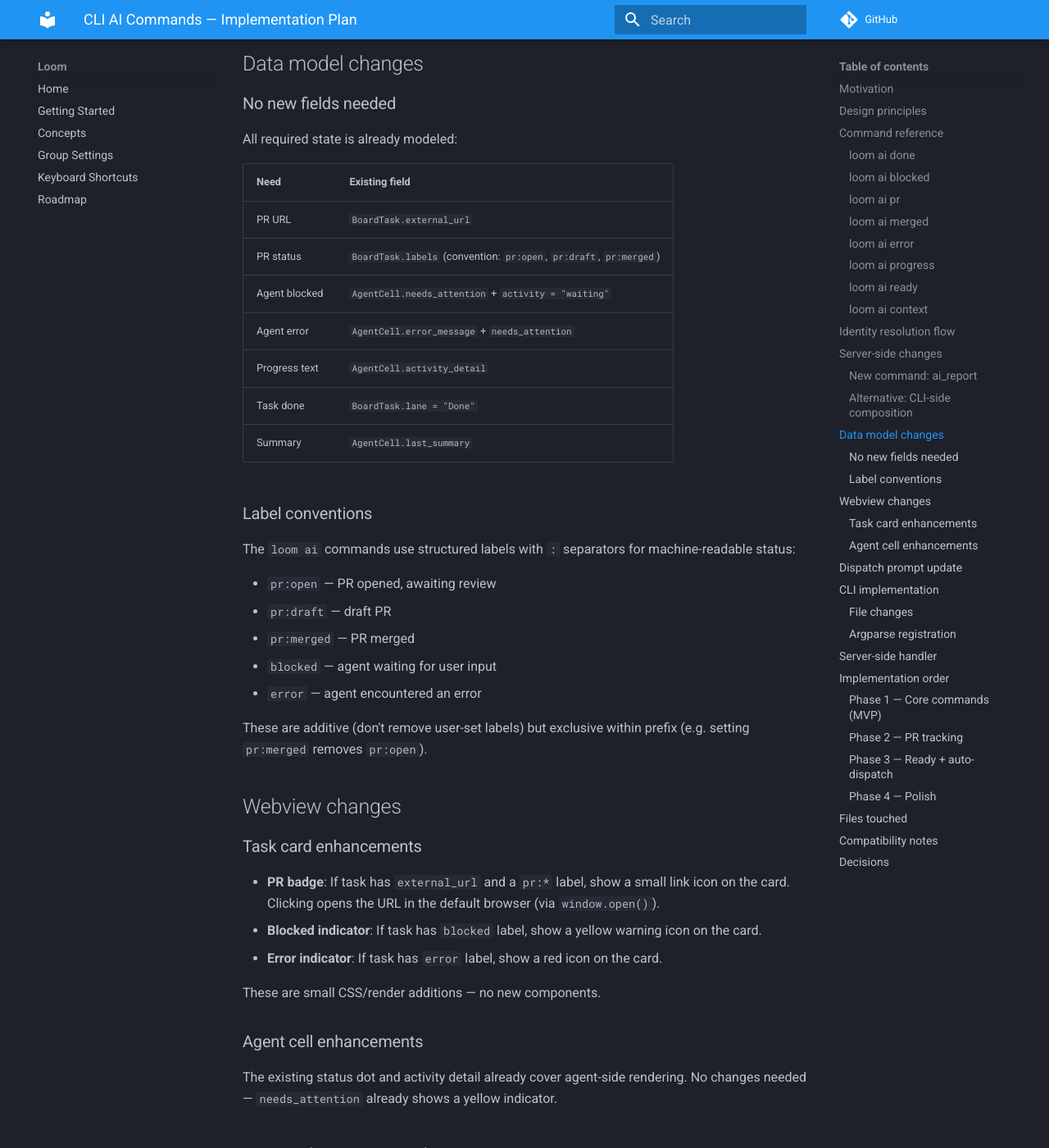
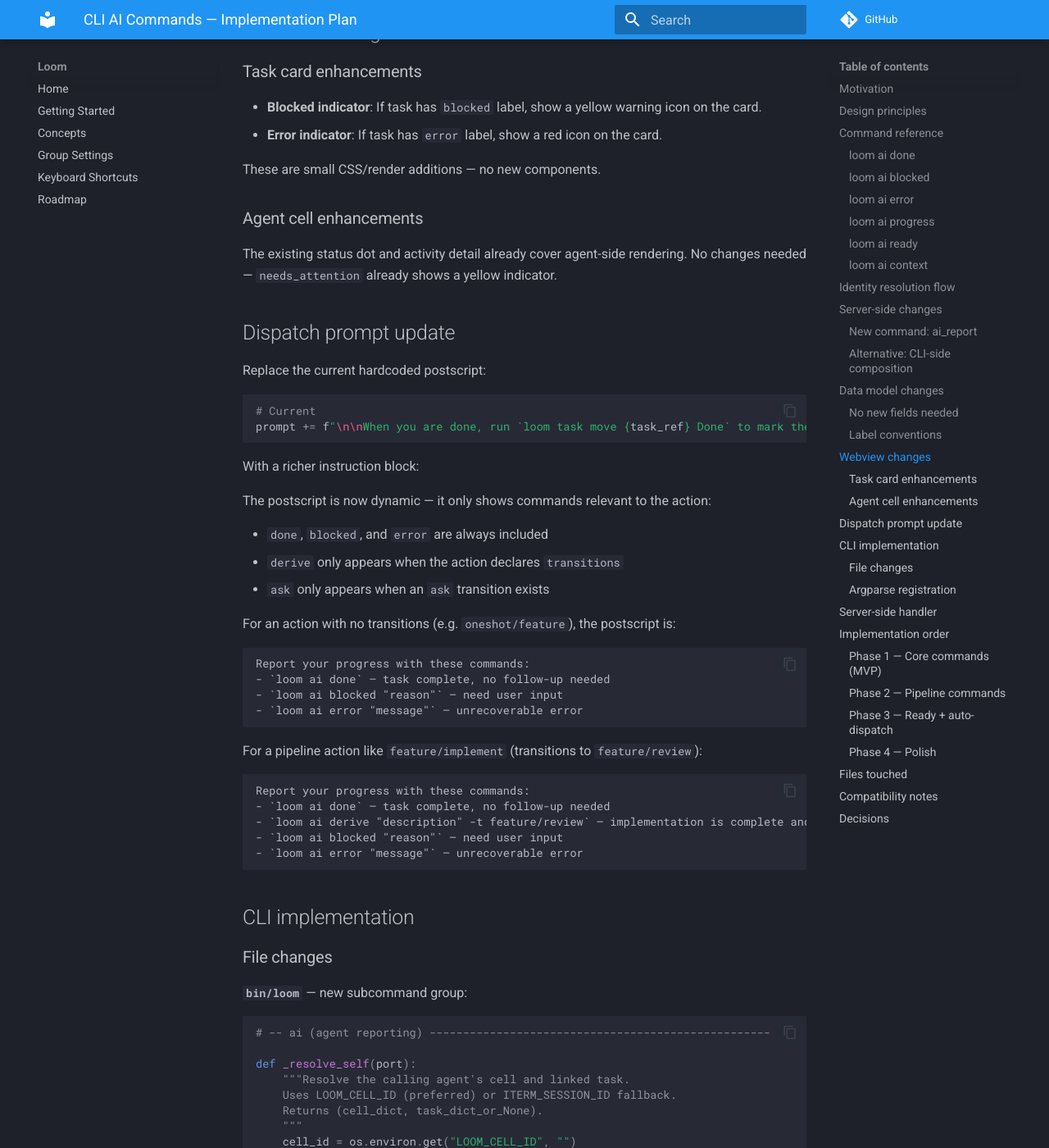
Before and after one commit to runtorque/torque, an MkDocs documentation site: the page built from docs/cli_ai_commands.md, in a window 1280 px wide and 1400 px high, scrolled down 6420 px. Shown: the whole window at 82% size. Built offline with MkDocs 1.6.1 and Material for MkDocs 9.7.7, drawn with Linux system fonts in a browser that asks for light colours; comment, search, counter and statistics services are not loaded; some of the changed text lies outside the part shown.

Commit message:
docs: update for namespaced actions, removed pr/merged commands, paste fix
CLAUDE.md:
- actions.py: document subdirectory namespace support (os.walk)
- bridge.py: document bracketed paste mode workaround in send_text
- server.py: document namespaced action save, cell.directory base_dir,
  dynamic postscript (derive/ask conditional on transitions)
- Remove pr/merged from loom ai command list and label conventions
- Note .loom/worktrees/ gitignore (not .loom/)
- board.js: draft preserved across WS re-renders
- actions.js: / allowed in name sanitizer

cli_ai_commands.md:
- Remove pr and merged command sections, code, argparse, and handler
- Remove pr:* label conventions and PR badge references
- Update ai_report payload (no url/draft fields)
- Update postscript section with dynamic behavior
- Update implementation phases

workflow-automation.md:
- Update action format example to new prompt-only style with transitions
- Update field reference (prompt replaces task/instructions/context/criteria)
- Update starter actions list (5 namespaced actions)
- Note pipeline support via transitions

Co-Authored-By: Claude Opus 4.6 (1M context) <noreply@anthropic.com>

````diff
--- a/docs/cli_ai_commands.md
+++ b/docs/cli_ai_commands.md
@@ -63,51 +63,6 @@ loom ai blocked REASON [TASK]
 ```bash
 loom ai blocked "Need credentials for staging database"
 loom ai blocked "Design decision: should we use REST or GraphQL?"
-```
-
----
-
-### `loom ai pr`
-
-Agent opened a pull request.
-
-```
-loom ai pr URL [--draft] [TASK]
-```
-
-**Effects:**
-- Stores URL in `external_url` on linked task
-- Adds label `pr:open` (or `pr:draft` if `--draft`) to task, removes stale `pr:*` labels
-- Sets agent `activity_detail = "PR opened: {url_short}"`
-- Triggers notification
-
-**Example:**
-```bash
-loom ai pr https://github.com/org/repo/pull/42
-loom ai pr https://github.com/org/repo/pull/42 --draft
-```
-
----
-
-### `loom ai merged`
-
-Agent merged or confirmed a PR was merged.
-
-```
-loom ai merged [URL] [TASK]
-```
-
-**Effects:**
-- Moves linked task to `Done` lane
-- If URL provided, stores/updates `external_url` on task
-- Replaces `pr:open`/`pr:draft` label with `pr:merged`
-- Clears agent activity fields
-- Triggers notification
-
-**Example:**
-```bash
-loom ai merged
-loom ai merged https://github.com/org/repo/pull/42
 ```
 
 ---
@@ -249,7 +204,7 @@ loom ai <subcommand> [args]
             context)              "ambiguous, specify TASK")
 ```
 
-For commands where a task is optional (`progress`, `context`), missing task is fine. For commands where a task is required (`done`, `merged`, `pr`), die if no task is linked.
+For commands where a task is optional (`progress`, `context`), missing task is fine. For commands where a task is required (`done`), die if no task is linked.
 
 The explicit `TASK` positional arg (slug or ID) is always accepted as an override for disambiguation.
 
@@ -263,11 +218,9 @@ A single server command handles all `loom ai` subcommands. The CLI translates ea
 {
   "cmd": "ai_report",
   "cell_id": "...",
-  "action": "done|blocked|pr|merged|error|progress|ready",
+  "action": "done|blocked|error|progress|ready|derive|ask",
   "message": "...",
-  "task_id": "...",
-  "url": "...",
-  "draft": false
+  "task_id": "..."
 }
 ```
 
@@ -306,8 +259,6 @@ All required state is already modeled:
 
 | Need | Existing field |
 |---|---|
-| PR URL | `BoardTask.external_url` |
-| PR status | `BoardTask.labels` (convention: `pr:open`, `pr:draft`, `pr:merged`) |
 | Agent blocked | `AgentCell.needs_attention` + `activity = "waiting"` |
 | Agent error | `AgentCell.error_message` + `needs_attention` |
 | Progress text | `AgentCell.activity_detail` |
@@ -318,19 +269,18 @@ All required state is already modeled:
 
 The `loom ai` commands use structured labels with `:` separators for machine-readable status:
 
-- `pr:open` — PR opened, awaiting review
-- `pr:draft` — draft PR
-- `pr:merged` — PR merged
 - `blocked` — agent waiting for user input
 - `error` — agent encountered an error
+- `derived` — task was created by `loom ai derive`
+- `human` — task needs human review (from `loom ai ask`)
+- `depth-limit` — pipeline depth limit reached
 
-These are additive (don't remove user-set labels) but exclusive within prefix (e.g. setting `pr:merged` removes `pr:open`).
+These are additive (don't remove user-set labels).
 
 ## Webview changes
 
 ### Task card enhancements
 
-- **PR badge**: If task has `external_url` and a `pr:*` label, show a small link icon on the card. Clicking opens the URL in the default browser (via `window.open()`).
 - **Blocked indicator**: If task has `blocked` label, show a yellow warning icon on the card.
 - **Error indicator**: If task has `error` label, show a red icon on the card.
 
@@ -351,25 +301,28 @@ prompt += f"\n\nWhen you are done, run `loom task move {task_ref} Done` to mark
 
 With a richer instruction block:
 
-```python
-prompt += f"""
+The postscript is now dynamic — it only shows commands relevant to the action:
 
-When reporting progress, use these commands:
-- `loom ai done` — when the task is complete
-- `loom ai pr URL` — when you open a pull request
-- `loom ai merged` — when a PR is merged
-- `loom ai blocked "reason"` — when you need user input
-- `loom ai error "message"` — when you hit an unrecoverable error
-- `loom ai progress "message"` — to report what you're working on
-"""
+- `done`, `blocked`, and `error` are always included
+- `derive` only appears when the action declares `transitions`
+- `ask` only appears when an `ask` transition exists
+
+For an action with no transitions (e.g. `oneshot/feature`), the postscript is:
+```
+Report your progress with these commands:
+- `loom ai done` — task complete, no follow-up needed
+- `loom ai blocked "reason"` — need user input
+- `loom ai error "message"` — unrecoverable error
 ```
 
-This could also be:
-- A configurable template variable (`{{ LOOM_INSTRUCTIONS }}` auto-injected)
-- A group setting toggle (`dispatch_include_ai_instructions: true`)
-- Appended only when the agent type supports CLI (has shell access)
-
-**Recommendation:** Keep it as a hardcoded postscript initially (simple), make it configurable in a follow-up.
+For a pipeline action like `feature/implement` (transitions to `feature/review`):
+```
+Report your progress with these commands:
+- `loom ai done` — task complete, no follow-up needed
+- `loom ai derive "description" -t feature/review` — implementation is complete and ready for review
+- `loom ai blocked "reason"` — need user input
+- `loom ai error "message"` — unrecoverable error
+```
 
 ## CLI implementation
 
@@ -457,37 +410,6 @@ def cmd_ai_blocked(args):
     print(f"Blocked: {args.reason}")
 
 
-def cmd_ai_pr(args):
-    cell, task = _resolve_self_and_task(args)
-    kwargs = {
-        "cell_id": cell["id"],
-        "action": "pr",
-        "url": args.url,
-    }
-    if task:
-        kwargs["task_id"] = task["id"]
-    if args.draft:
-        kwargs["draft"] = True
-    resp = api_call("ai_report", port=args.port, **kwargs)
-    check_ok(resp)
-    print(f"PR recorded: {args.url}")
-
-
-def cmd_ai_merged(args):
-    cell, task = _resolve_self_and_task(args)
-    kwargs = {
-        "cell_id": cell["id"],
-        "action": "merged",
-    }
-    if task:
-        kwargs["task_id"] = task["id"]
-    if args.url:
-        kwargs["url"] = args.url
-    resp = api_call("ai_report", port=args.port, **kwargs)
-    check_ok(resp)
-    print("Merged")
-
-
 def cmd_ai_error(args):
     cell, task = _resolve_self_and_task(args, require_task=False)
     kwargs = {
@@ -572,18 +494,6 @@ p.add_argument("reason", help="Why the agent is blocked")
 p.add_argument("task_ref", nargs="?", help="Task slug/ID (auto-detected)")
 p.set_defaults(func=cmd_ai_blocked)
 
-p = ai_sub.add_parser("pr", help="Report a pull request opened")
-p.add_argument("url", help="Pull request URL")
-p.add_argument("--draft", action="store_true", help="Mark as draft PR")
-p.add_argument("task_ref", nargs="?", help="Task slug/ID (auto-detected)")
-p.set_defaults(func=cmd_ai_pr)
-
-p = ai_sub.add_parser("merged", help="Report PR merged")
-p.add_argument("url", nargs="?", help="Pull request URL")
-p.add_argument("task_ref", nargs="?", dest="task_ref",
-               help="Task slug/ID (auto-detected)")
-p.set_defaults(func=cmd_ai_merged)
-
 p = ai_sub.add_parser("error", help="Report an unrecoverable error")
 p.add_argument("message", help="Error description")
 p.add_argument("task_ref", nargs="?", help="Task slug/ID (auto-detected)")
@@ -645,29 +555,6 @@ elif cmd == "ai_report":
             state._emit_task(task)
             state._db_save_task(task)
 
-    elif action == "pr":
-        cell.activity_detail = f"PR opened"
-        state._emit_agent(cell)
-
-        if task:
-            task.external_url = url
-            _replace_prefix_label(task, "pr:", "pr:draft" if is_draft else "pr:open")
-            state._emit_task(task)
-            state._db_save_task(task)
-
-    elif action == "merged":
-        cell.activity = ""
-        cell.activity_detail = ""
-        cell.needs_attention = False
-        cell.error_message = ""
-        state._emit_agent(cell)
-
-        if task:
-            if url:
-                task.external_url = url
-            _replace_prefix_label(task, "pr:", "pr:merged")
-            state.move_task(task.id, "Done")
-
     elif action == "error":
         cell.error_message = message
         cell.needs_attention = True
@@ -711,9 +598,6 @@ def _add_label(task, label):
 def _remove_label(task, label):
     task.labels = [l for l in task.labels if l != label]
 
-def _replace_prefix_label(task, prefix, new_label):
-    task.labels = [l for l in task.labels if not l.startswith(prefix)]
-    task.labels.append(new_label)
 ```
 
 ## Implementation order
@@ -726,11 +610,10 @@ def _replace_prefix_label(task, prefix, new_label):
 4. **Update dispatch postscript** — replace `loom task move` with `loom ai` instructions
 5. **Label helpers** in `server.py`
 
-### Phase 2 — PR tracking
+### Phase 2 — Pipeline commands
 
-6. **CLI subcommands**: `pr`, `merged`
-7. **Task card PR badge** in `board.js` — clickable link icon for `external_url`
-8. **Label-based indicators** in `board.js` — visual badges for `pr:*`, `blocked`, `error` labels
+6. **CLI subcommands**: `derive`, `ask`
+7. **Label-based indicators** in `board.js` — visual badges for `blocked`, `error` labels
 
 ### Phase 3 — Ready + auto-dispatch
 
````
Also changed, not shown: CLAUDE.md (+7 -7 lines), docs/plans/workflow-automation.md (+36 -25 lines).
